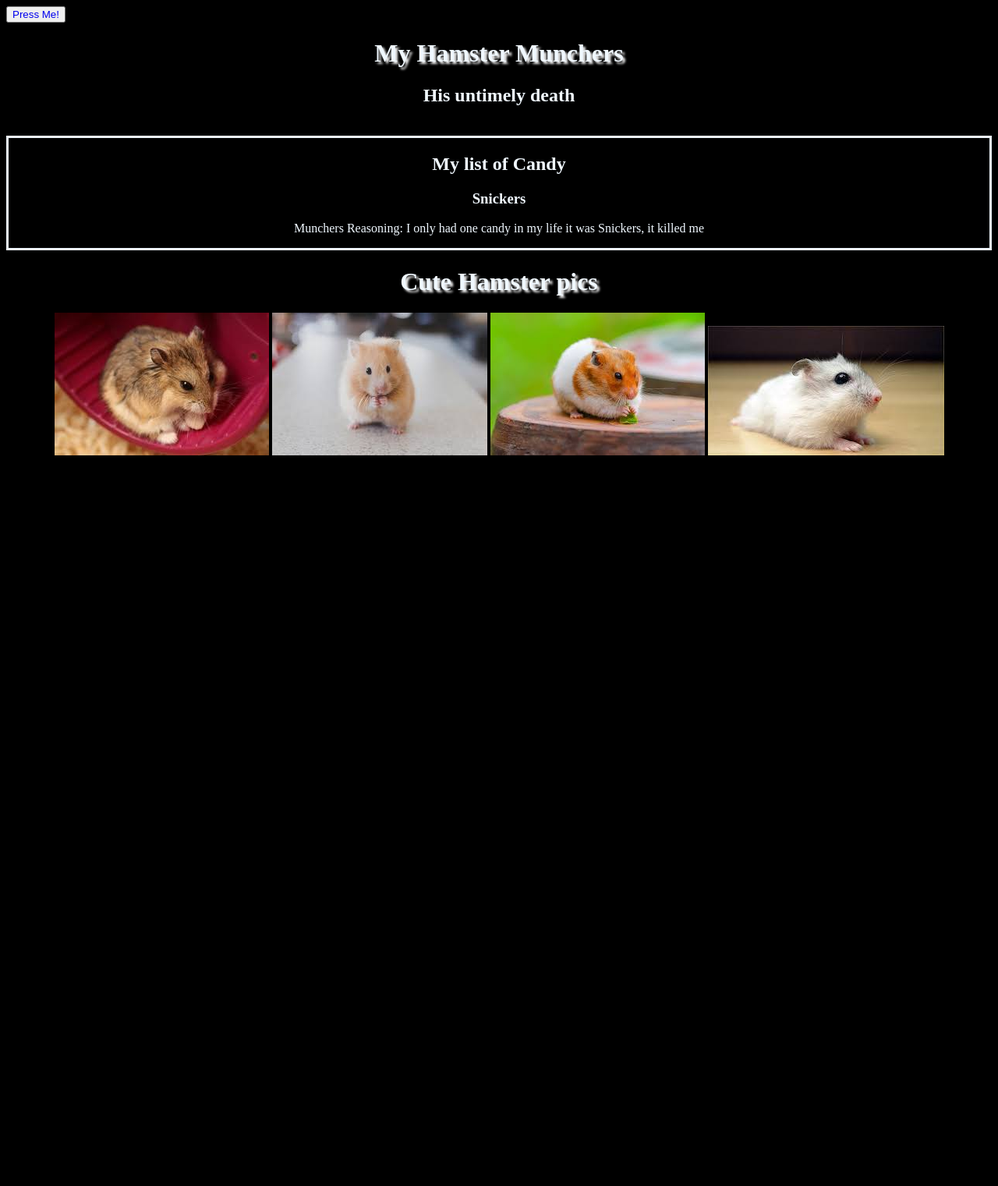
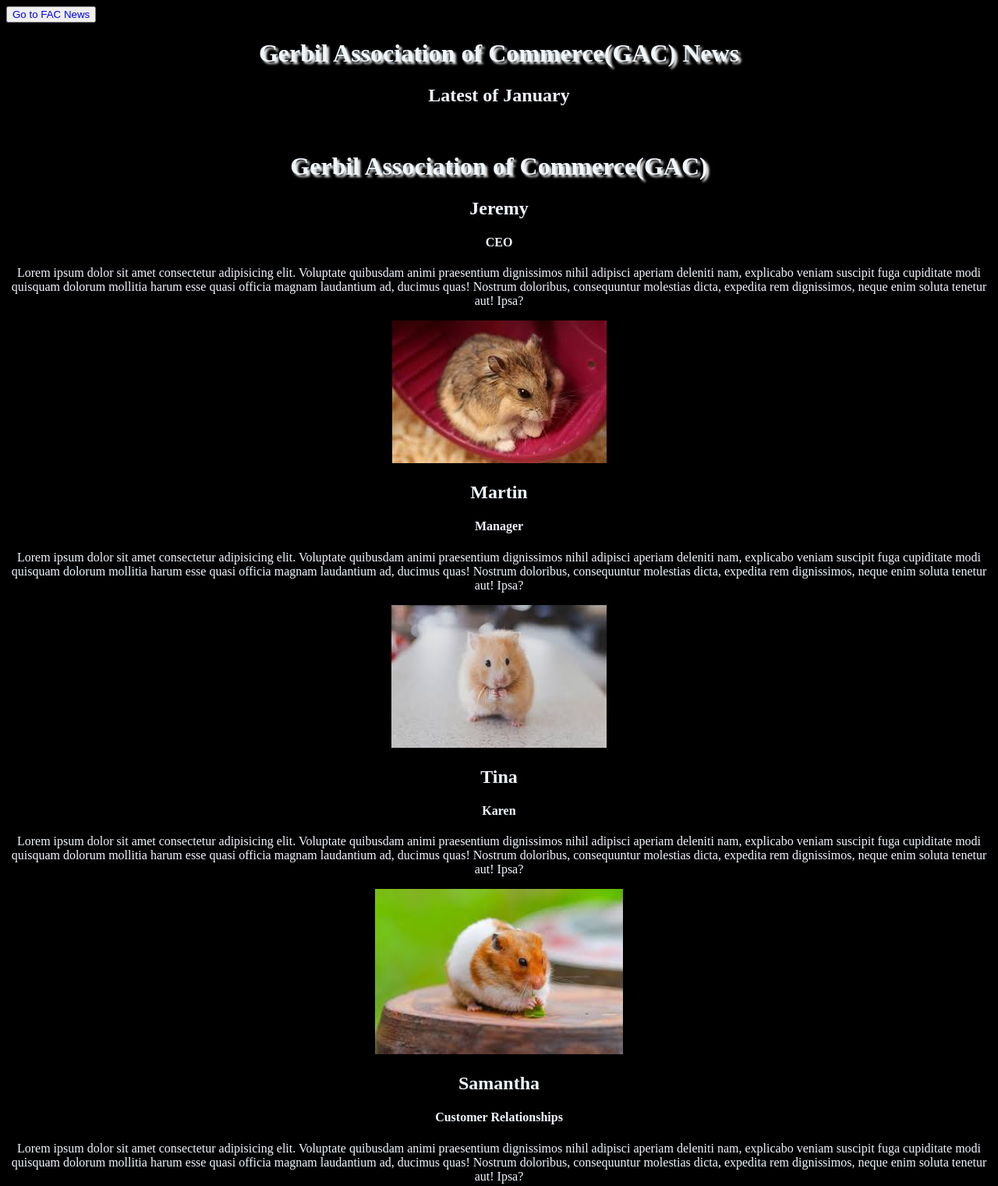
Before and after one commit to Ryncet/Fun-website, a plain HTML site: page index.html in a window 1280 px wide. Shown: the top 1521 px of the page at 78% size. Before the commit the page ends 800 px from the top, so only its background shows below. Drawn offline with Linux system fonts and the light colour scheme.

Commit message:
index.html

```diff
--- a/index.html
+++ b/index.html
@@ -8,24 +8,63 @@
 </head>
 <body>
     <nav>
-        <button><a href = "fish.html">Press Me!</a></button>
+        <button><a href = "fish.html">Go to FAC News</a></button>
+
     </nav>
     <div>
-        <h1>My Hamster Munchers</h1>
-        <h2>His untimely death</h2>
+        <h1>Gerbil Association of Commerce(GAC) News</h1>
+        <h2>Latest of January</h2>
     </div>
     <br>
-    <div class="candy">
-        <h2>My list of Candy</h2>
-        <h3>Snickers</h3>
-        <p> Munchers Reasoning: I only had one candy in my life it was Snickers, it killed me</p>
+    <h1>Gerbil Association of Commerce(GAC)</h1>
+    <div>
+        <div id="Jeremy" class = "description">
+            <h2 class = "name">Jeremy</h2>
+            <h4>CEO</h4>
+            <div class = "cardtext">
+                <p>Lorem ipsum dolor sit amet consectetur adipisicing elit. Voluptate quibusdam animi praesentium dignissimos nihil adipisci aperiam deleniti nam, explicabo veniam suscipit fuga cupiditate modi quisquam dolorum mollitia harum esse quasi officia magnam laudantium ad, ducimus quas! Nostrum doloribus, consequuntur molestias dicta, expedita rem dignissimos, neque enim soluta tenetur aut! Ipsa?</p>
+            </div>
+            <img src="Jeremy.jpg" alt="Jeremy">
+        </div>
+        <div id = "Martin" class = "description">
+            <h2 class = "name">Martin</h2>
+            <h4>Manager</h4>
+            <div class = "cardtext">
+                <p>Lorem ipsum dolor sit amet consectetur adipisicing elit. Voluptate quibusdam animi praesentium dignissimos nihil adipisci aperiam deleniti nam, explicabo veniam suscipit fuga cupiditate modi quisquam dolorum mollitia harum esse quasi officia magnam laudantium ad, ducimus quas! Nostrum doloribus, consequuntur molestias dicta, expedita rem dignissimos, neque enim soluta tenetur aut! Ipsa?</p>
+            </div>
+            <img src="Martin.jpg" alt="Martin">
+        </div>
+        <div id = "Tina" class = "description">
+            <h2 class = "name">Tina</h2>
+            <h4>Karen</h4>
+            <div class = "cardtext">
+                <p>Lorem ipsum dolor sit amet consectetur adipisicing elit. Voluptate quibusdam animi praesentium dignissimos nihil adipisci aperiam deleniti nam, explicabo veniam suscipit fuga cupiditate modi quisquam dolorum mollitia harum esse quasi officia magnam laudantium ad, ducimus quas! Nostrum doloribus, consequuntur molestias dicta, expedita rem dignissimos, neque enim soluta tenetur aut! Ipsa?</p>
+            </div>
+            <img src="Tina.jpg" alt="Tina" height = "212">
+        </div>
+        <div id="Samantha" class = "description">
+            <h2 class = "name">Samantha</h2>
+            <h4>Customer Relationships</h4>
+            <div class = "cardtext">
+                <p>Lorem ipsum dolor sit amet consectetur adipisicing elit. Voluptate quibusdam animi praesentium dignissimos nihil adipisci aperiam deleniti nam, explicabo veniam suscipit fuga cupiditate modi quisquam dolorum mollitia harum esse quasi officia magnam laudantium ad, ducimus quas! Nostrum doloribus, consequuntur molestias dicta, expedita rem dignissimos, neque enim soluta tenetur aut! Ipsa?</p>
+            </div>
+            <img src="Samantha.jpg" alt="Samantha" height = "212">
+        </div>
+
     </div>
-    <h1>Cute Hamster pics</h1>
     <div>
-        <img src="Jeremy.jpg" alt="Jeremy">
-        <img src="Martin.jpg" alt="Martin">
-        <img src="Tina.jpg" alt="Tina">
-        <img src="Samantha.jpg" alt="Samantha">
+        <h1>Tribute to Munchers</h1>
+        <h2>The fallen soldier</h2>
+        <img src = "Munchers.jpg" alt = "munchers tribute">
+        <div class="candy">
+            <h2>Munchers list of Candy</h2>
+            <h3>Snickers</h3>
+            <p class = "fittedtext"> Munchers Reasoning: I only had one candy in my life it was Snickers, it killed me</p>
+        </div>
+    </div>
+    <div>
+        <h3>Credits</h3>
+
     </div>
 </body>
 </html>
```
